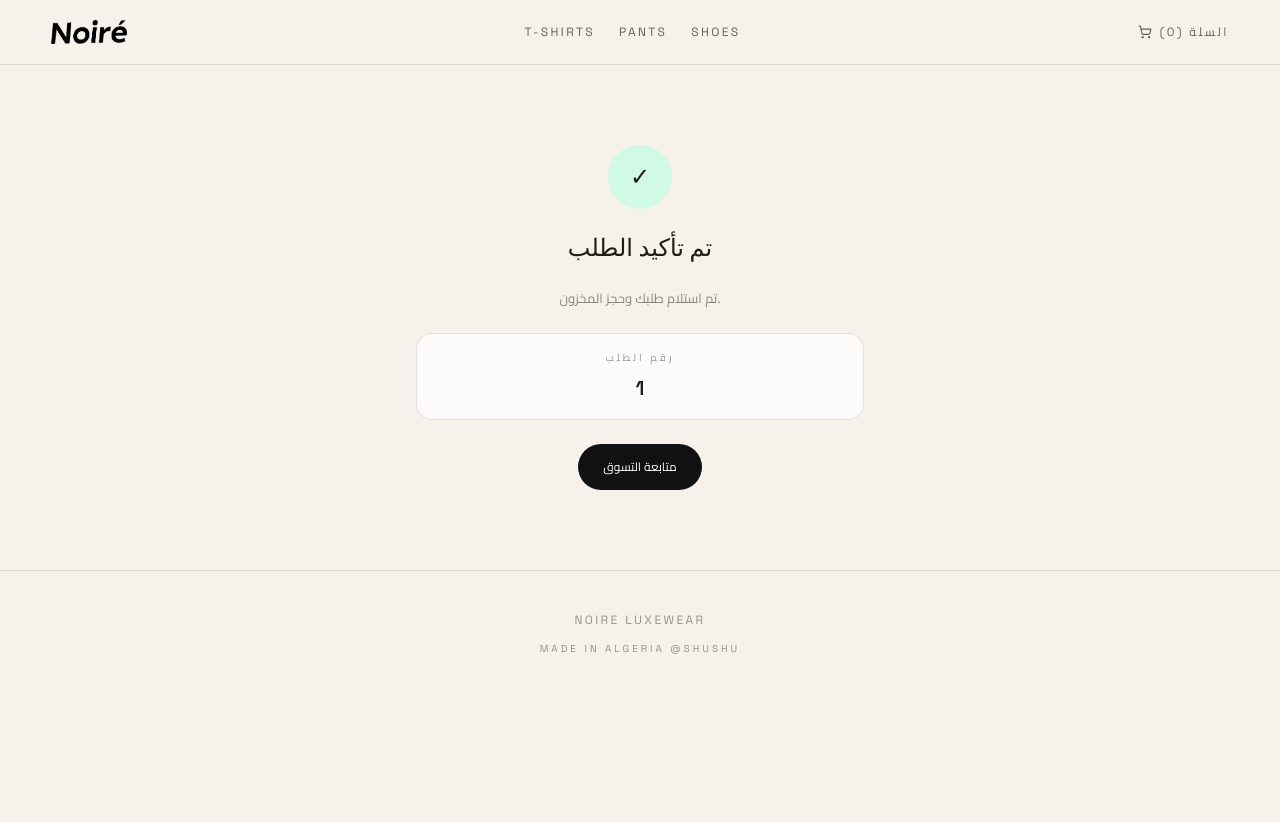
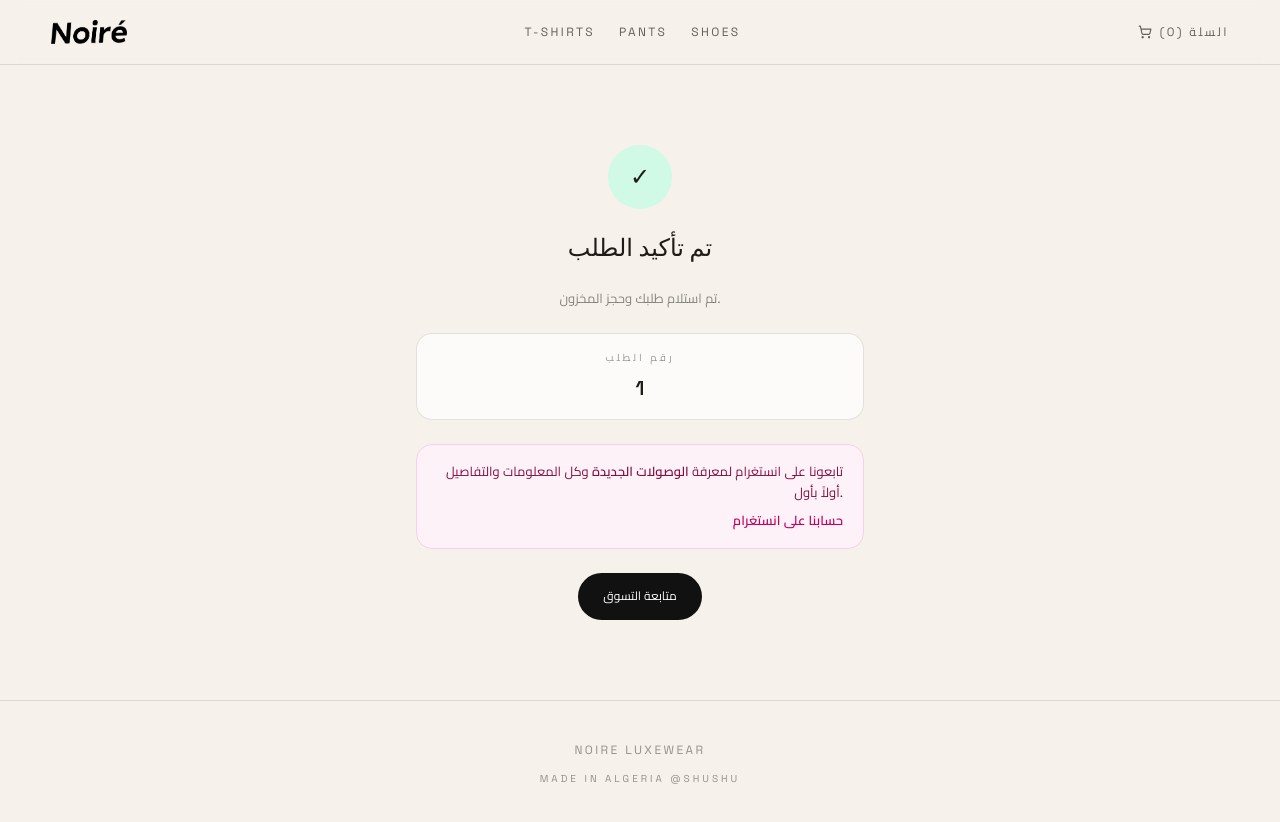
Before and after one commit to mustaphanedjmeddinedjellout-coder/inventory-yalidine, a React (Vite) app in the folder client/: page /order-success/1 in a window 1280 px wide. Shown: the top 822 px of the page. Before the commit the page ends 800 px from the top, so only its background shows below. Built offline with nearby package versions, Linux system fonts and the light colour scheme; no server answers.

Commit message:
Add Arabic Instagram follow message on order success

```diff
--- a/client/src/storefront/pages/OrderSuccess.jsx
+++ b/client/src/storefront/pages/OrderSuccess.jsx
@@ -2,6 +2,7 @@ import { Link, useParams } from 'react-router-dom';
 
 export default function OrderSuccess() {
   const { id } = useParams();
+  const instagramUrl = (import.meta.env.VITE_INSTAGRAM_URL || 'https://www.instagram.com/noire.luxewear/').trim();
 
   return (
     <div className="container-bleed py-20 text-center">
@@ -15,6 +16,21 @@ export default function OrderSuccess() {
           <p className="text-[10px] uppercase tracking-[0.3em] text-black/40">رقم الطلب</p>
           <p className="mt-2 text-[20px] font-semibold text-ink">{id}</p>
         </div>
+
+        <div className="rounded-2xl border border-pink-200 bg-pink-50 px-5 py-4 text-right">
+          <p className="text-[13px] text-pink-900 leading-relaxed">
+            تابعونا على انستغرام لمعرفة <span className="font-semibold">الوصولات الجديدة</span> وكل المعلومات والتفاصيل أولاً بأول.
+          </p>
+          <a
+            href={instagramUrl}
+            target="_blank"
+            rel="noreferrer"
+            className="mt-2 inline-flex items-center gap-1.5 text-[13px] font-semibold text-pink-700 hover:text-pink-900"
+          >
+            حسابنا على انستغرام
+          </a>
+        </div>
+
         <Link to="/" className="btn-primary inline-flex px-8">متابعة التسوق</Link>
       </div>
     </div>
```
